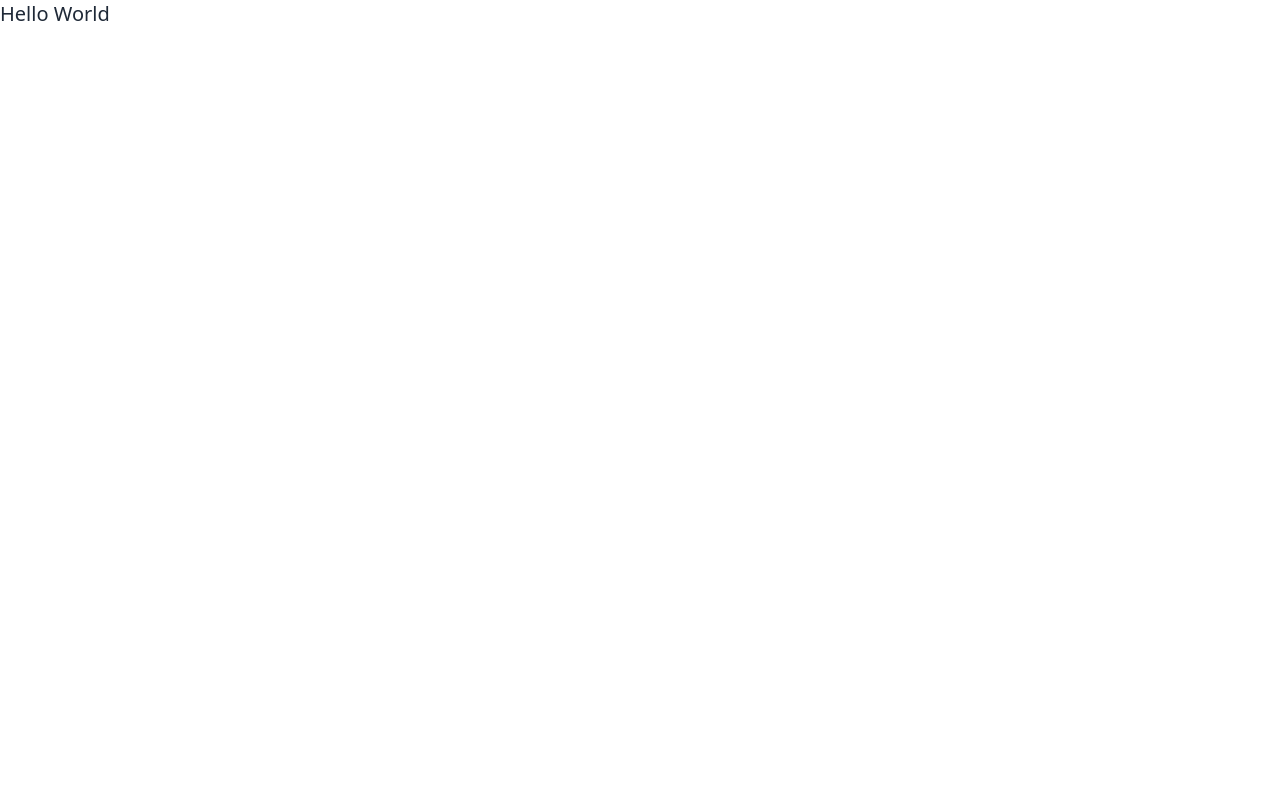
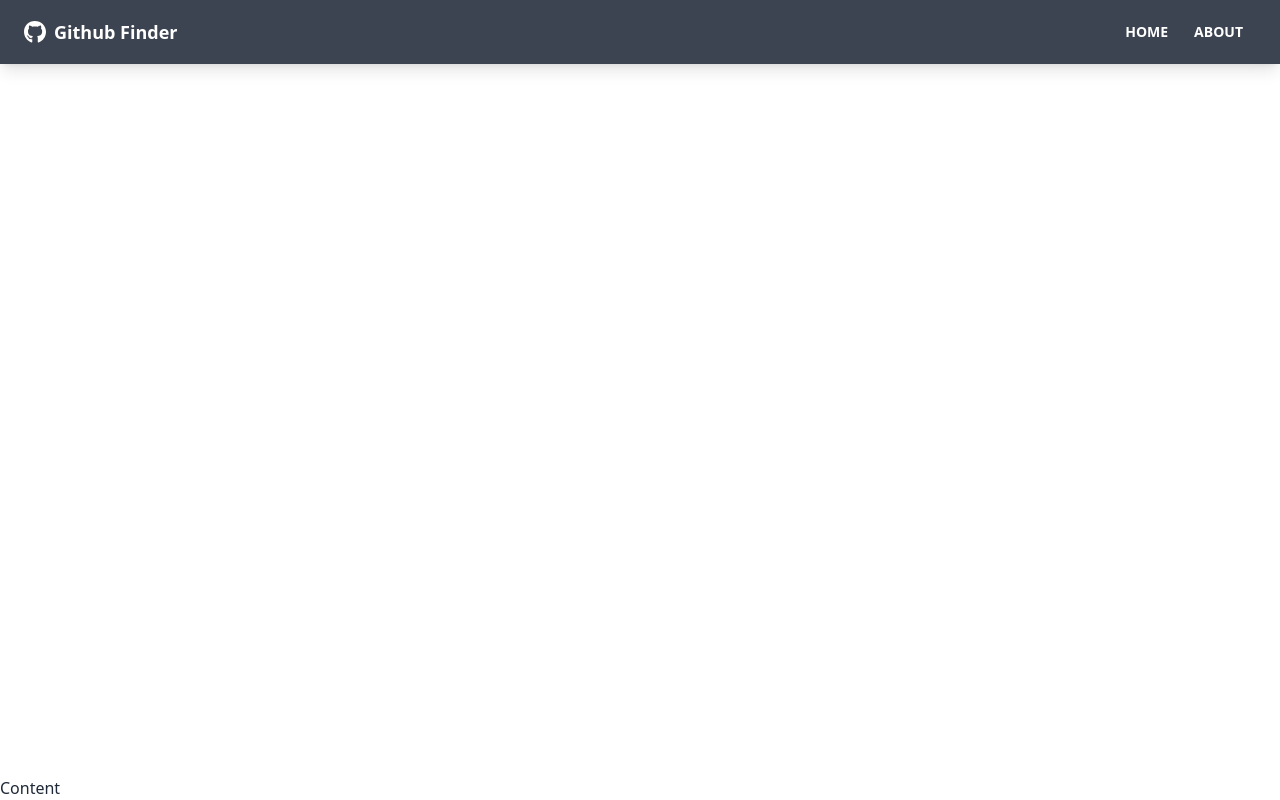
Before and after one commit to abdoolkadir/github-finder, a React (Create React App) app: page / in a window 1280 px wide. Built offline with nearby package versions, Linux system fonts and the light colour scheme; the HTML template or start-up script is replaced by a standard one.

Commit message:
Created navbar & nav links

```diff
--- a/package.json
+++ b/package.json
@@ -9,6 +9,9 @@
     "daisyui": "^2.14.3",
     "react": "^18.1.0",
     "react-dom": "^18.1.0",
+    "react-icon": "^1.0.0",
+    "react-icons": "^4.3.1",
+    "react-router-dom": "^6.3.0",
     "react-scripts": "5.0.1",
     "web-vitals": "^2.1.4"
   },
--- a/src/App.js
+++ b/src/App.js
@@ -1,8 +1,15 @@
+import { BrowserRouter as Router, Route } from 'react-router-dom';
+import Navbar from './components/layout/Navbar';
+
 function App() {
   return (
-    <div>
-      <h1 className="text-xl">Hello World</h1>
-    </div>
+    <Router>
+      <div className="flex flex-col justify-between h-screen">
+        <Navbar />
+
+        <main>Content</main>
+      </div>
+    </Router>
   );
 }
 
--- /dev/null
+++ b/src/components/layout/Navbar.jsx
@@ -0,0 +1,39 @@
+import { FaGithub } from 'react-icons/fa';
+import { Link } from 'react-router-dom';
+import PropTypes from 'prop-types';
+
+function Navbar({ title }) {
+  return (
+    <nav className="navbar mb-12 shadow-lg bg-neutral text-neutral-content">
+      <div className="container mx-auto">
+        <div className="flex-none px-2 mx-2">
+          <FaGithub className="inline pr-2 text-3xl" />
+          <Link to="/" className="text-lg font-bold align-middle">
+            {title}
+          </Link>
+        </div>
+
+        <div className="flex-1 px-2 mx-2">
+          <div className="flex justify-end">
+            <Link to="/" className="btn btn-ghost btn-sm rounded-btn">
+              Home
+            </Link>
+            <Link to="/about" className="btn btn-ghost btn-sm rounded-btn">
+              About
+            </Link>
+          </div>
+        </div>
+      </div>
+    </nav>
+  );
+}
+
+Navbar.defaultProps = {
+  title: 'Github Finder'
+};
+
+Navbar.propTypes = {
+  title: PropTypes.string
+};
+
+export default Navbar;
```
Also changed, not shown: 1 other file (tests, documents, lock files or other folders).
